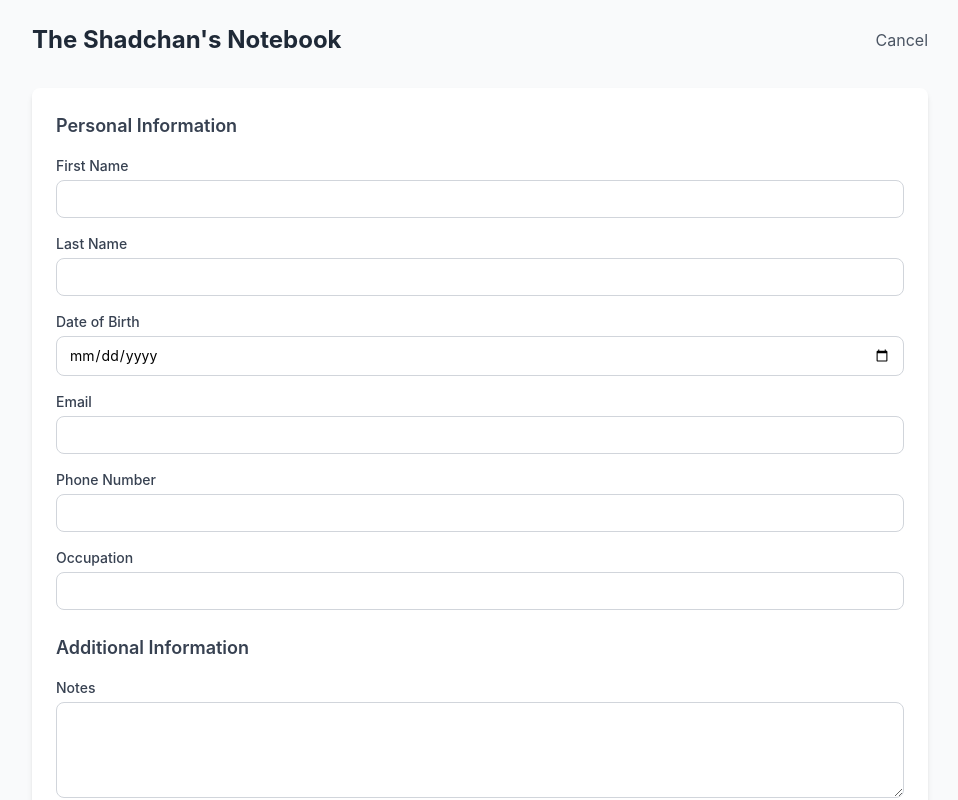
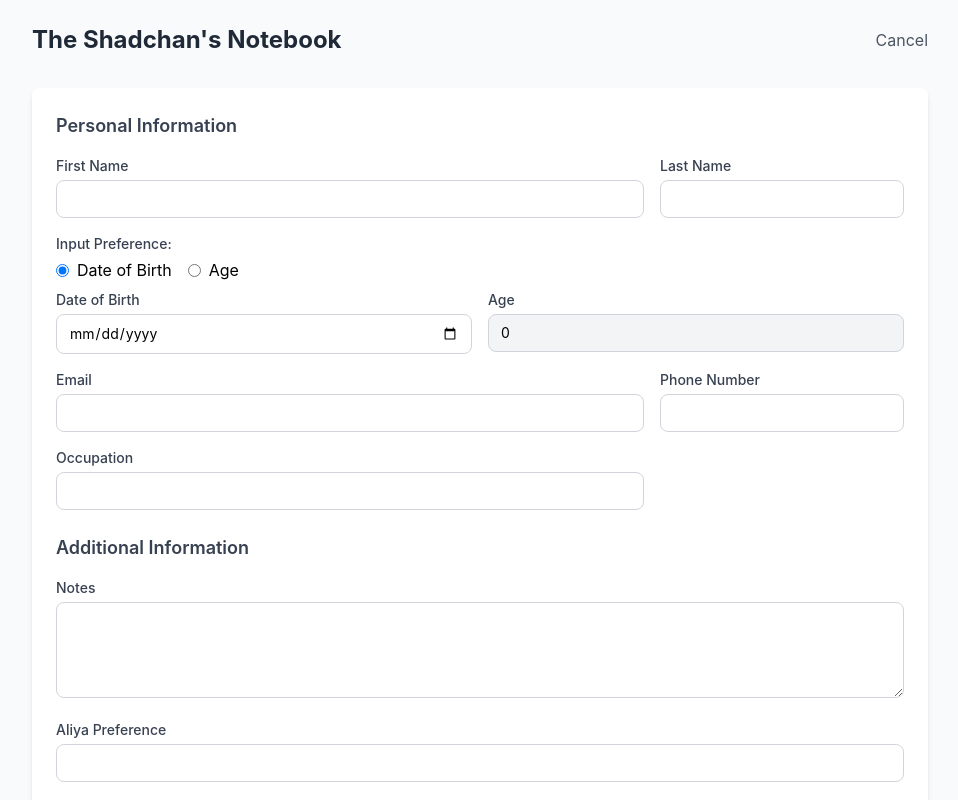
Before and after one commit to jattias96/matchmaker-app, a React (Create React App) app: page /add in a window 1280 px wide. Shown: the top 800 px of the page, without its empty margins (160-1118 px from the left). Built offline with nearby package versions, Linux system fonts and the light colour scheme; no server answers; the database is empty.

Commit message:
improved the age/DOB fields in addSingle form

```diff
--- a/src/components/pages/AddSinglePage.tsx
+++ b/src/components/pages/AddSinglePage.tsx
@@ -1,7 +1,7 @@
 import React, { useState, useCallback, useEffect } from 'react';
-import { Link, useNavigate } from 'react-router-dom'; // Updated import to include Link
+import { Link, useNavigate } from 'react-router-dom';
 import { Single } from '../../types/types';
-import { toast } from 'react-toastify'; // Ensure this is installed and configured
+import { toast } from 'react-toastify';
 
 interface Props {
   onAdd: (single: Omit<Single, 'id'>) => void;
@@ -29,23 +29,28 @@ const AddSinglePage: React.FC<Props> = ({ onAdd }) => {
   });
   const [errors, setErrors] = useState<Partial<Record<keyof Omit<Single, 'id'>, string>>>({});
   const [showPreview, setShowPreview] = useState(false);
+  const [inputMode, setInputMode] = useState<'dob' | 'age'>('dob'); // Default to DOB
   const navigate = useNavigate();
 
   const requiredFields: (keyof Omit<Single, 'id'>)[] = [
     'firstName',
     'lastName',
-    'dateOfBirth',
     'email',
     'phoneNumber',
     'occupation',
     'religiousStatus',
-    'age',
     'gender',
   ];
 
   const validateField = (name: keyof Omit<Single, 'id'>, value: any) => {
     if (requiredFields.includes(name) && !value) {
       return `${name.replace(/([A-Z])/g, ' $1').trim()} is required`;
+    }
+    if (name === 'dateOfBirth' && !value && inputMode === 'dob' && !formData.age) {
+      return 'Date of Birth is required';
+    }
+    if (name === 'age' && !value && inputMode === 'age') {
+      return 'Age is required';
     }
     if (name === 'email' && value && !/\S+@\S+\.\S+/.test(value)) {
       return 'Please enter a valid email address';
@@ -87,14 +92,26 @@ const AddSinglePage: React.FC<Props> = ({ onAdd }) => {
     return age >= 0 ? age : 0;
   }, []);
 
-  // Auto-calculate age when dateOfBirth changes
+  const calculateDOBFromAge = useCallback((age: number) => {
+    const today = new Date('2025-03-11'); // Fixed to March 11, 2025 for consistency
+    const birthYear = today.getFullYear() - age;
+    return `${birthYear}-${String(today.getMonth() + 1).padStart(2, '0')}-${String(today.getDate()).padStart(2, '0')}`;
+  }, []);
+
+  // Update age or DOB based on input mode
   useEffect(() => {
-    if (formData.dateOfBirth) {
+    if (inputMode === 'dob' && formData.dateOfBirth) {
       const calculatedAge = calculateAge(formData.dateOfBirth);
       setFormData((prev) => ({ ...prev, age: calculatedAge }));
       setErrors((prev) => ({ ...prev, age: validateField('age', calculatedAge) }));
+    } else if (inputMode === 'age' && formData.age) {
+      const calculatedDOB = calculateDOBFromAge(Number(formData.age));
+      setFormData((prev) => ({ ...prev, dateOfBirth: calculatedDOB }));
+      setErrors((prev) => ({ ...prev, dateOfBirth: '' })); // Clear DOB error when using age
+    } else {
+      setFormData((prev) => ({ ...prev, age: 0, dateOfBirth: '' }));
     }
-  }, [formData.dateOfBirth, calculateAge]);
+  }, [inputMode, formData.dateOfBirth, formData.age, calculateAge, calculateDOBFromAge]);
 
   const handleSubmit = async (e: React.FormEvent) => {
     e.preventDefault();
@@ -104,6 +121,13 @@ const AddSinglePage: React.FC<Props> = ({ onAdd }) => {
       if (error) newErrors[field] = error;
     });
 
+    // Require either DOB or age based on input mode
+    if (inputMode === 'dob' && !formData.dateOfBirth) {
+      newErrors.dateOfBirth = 'Date of Birth is required';
+    } else if (inputMode === 'age' && !formData.age) {
+      newErrors.age = 'Age is required';
+    }
+
     setErrors(newErrors);
     if (Object.keys(newErrors).length > 0) {
       toast.warn('Please fix the errors in the form.');
@@ -112,7 +136,7 @@ const AddSinglePage: React.FC<Props> = ({ onAdd }) => {
 
     const newSingle: Omit<Single, 'id'> = {
       ...formData,
-      age: formData.dateOfBirth ? calculateAge(formData.dateOfBirth) : formData.age,
+      age: formData.age || 0,
     };
     try {
       await onAdd(newSingle);
@@ -168,6 +192,7 @@ const AddSinglePage: React.FC<Props> = ({ onAdd }) => {
     });
     setErrors({});
     setShowPreview(false);
+    setInputMode('dob'); // Reset to default mode
     toast.info('Form cleared.');
   };
 
@@ -241,7 +266,37 @@ const AddSinglePage: React.FC<Props> = ({ onAdd }) => {
                     </p>
                   )}
                 </div>
-                <div>
+                {/* Input Mode Selection and Fields */}
+                <div className="md:col-span-2">
+                  <div className="mb-2">
+                    <label className="block text-sm font-medium text-gray-700 mb-1">Input Preference:</label>
+                    <div className="flex space-x-4">
+                      <label className="flex items-center">
+                        <input
+                          type="radio"
+                          name="inputMode"
+                          value="dob"
+                          checked={inputMode === 'dob'}
+                          onChange={() => setInputMode('dob')}
+                          className="mr-2"
+                        />
+                        Date of Birth
+                      </label>
+                      <label className="flex items-center">
+                        <input
+                          type="radio"
+                          name="inputMode"
+                          value="age"
+                          checked={inputMode === 'age'}
+                          onChange={() => setInputMode('age')}
+                          className="mr-2"
+                        />
+                        Age
+                      </label>
+                    </div>
+                  </div>
+                  <div className="flex space-x-4">
+                    <div className="flex-1">
                       <label className="block text-sm font-medium text-gray-700 mb-1" htmlFor="dateOfBirth">
                         Date of Birth
                       </label>
@@ -252,10 +307,12 @@ const AddSinglePage: React.FC<Props> = ({ onAdd }) => {
                         value={formData.dateOfBirth}
                         onChange={handleChange}
                         onBlur={handleBlur}
-                    required
+                        disabled={inputMode === 'age'}
                         className={`w-full px-3 py-2 border rounded-lg focus:outline-none focus:ring-2 text-sm ${
-                      errors.dateOfBirth ? 'border-red-500 focus:ring-red-500' : 'border-gray-300 focus:ring-purple-500'
-                    }`}
+                          errors.dateOfBirth
+                            ? 'border-red-500 focus:ring-red-500'
+                            : 'border-gray-300 focus:ring-purple-500'
+                        } ${inputMode === 'age' ? 'bg-gray-100 cursor-not-allowed' : ''}`}
                         aria-invalid={!!errors.dateOfBirth}
                         aria-describedby={errors.dateOfBirth ? 'dateOfBirth-error' : undefined}
                       />
@@ -264,6 +321,32 @@ const AddSinglePage: React.FC<Props> = ({ onAdd }) => {
                           {errors.dateOfBirth}
                         </p>
                       )}
+                    </div>
+                    <div className="flex-1">
+                      <label className="block text-sm font-medium text-gray-700 mb-1" htmlFor="age">
+                        Age
+                      </label>
+                      <input
+                        id="age"
+                        type="number"
+                        name="age"
+                        value={formData.age}
+                        onChange={handleChange}
+                        onBlur={handleBlur}
+                        disabled={inputMode === 'dob'}
+                        className={`w-full px-3 py-2 border rounded-lg focus:outline-none focus:ring-2 text-sm ${
+                          errors.age ? 'border-red-500 focus:ring-red-500' : 'border-gray-300 focus:ring-purple-500'
+                        } ${inputMode === 'dob' ? 'bg-gray-100 cursor-not-allowed' : ''}`}
+                        aria-invalid={!!errors.age}
+                        aria-describedby={errors.age ? 'age-error' : undefined}
+                      />
+                      {errors.age && (
+                        <p id="age-error" className="text-red-500 text-xs mt-1">
+                          {errors.age}
+                        </p>
+                      )}
+                    </div>
+                  </div>
                 </div>
                 <div>
                   <label className="block text-sm font-medium text-gray-700 mb-1" htmlFor="email">
@@ -479,20 +562,6 @@ const AddSinglePage: React.FC<Props> = ({ onAdd }) => {
                   />
                 </div>
                 <div>
-                  <label className="block text-sm font-medium text-gray-700 mb-1" htmlFor="age">
-                    Age
-                  </label>
-                  <input
-                    id="age"
-                    type="number"
-                    name="age"
-                    value={formData.age}
-                    readOnly // Make age read-only since it's auto-calculated
-                    className="w-full px-3 py-2 border border-gray-300 rounded-lg bg-gray-100 cursor-not-allowed text-sm"
-                    aria-label="Age (auto-calculated)"
-                  />
-                </div>
-                <div>
                   <label className="block text-sm font-medium text-gray-700 mb-1" htmlFor="gender">
                     Gender
                   </label>
```
Lines whose indentation alone changed are shown as unchanged.
